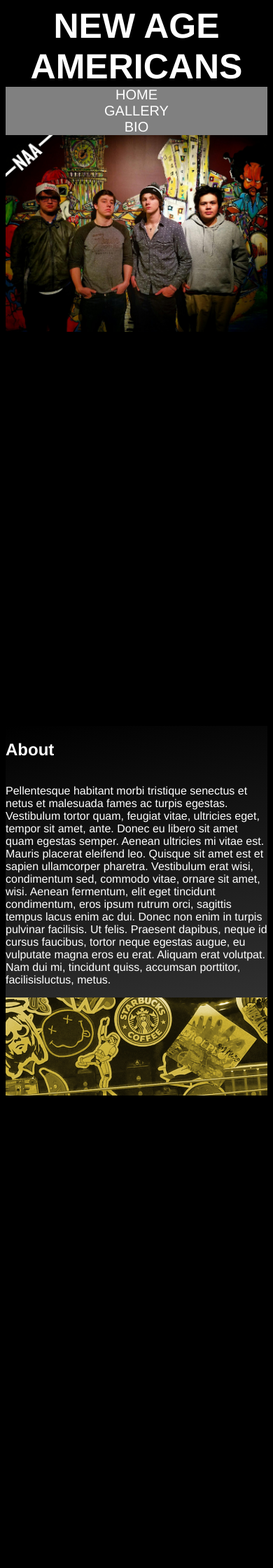
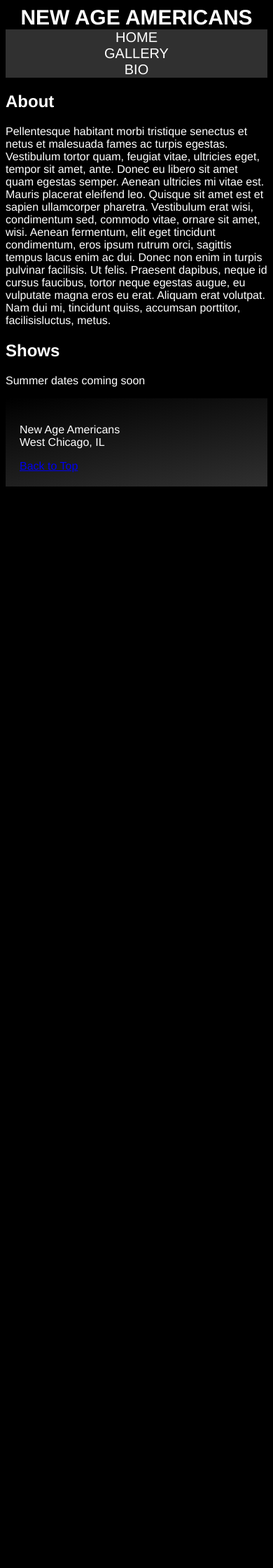
Before and after one commit to LucyVeron/website, a Flask app: page / in a window 390 px wide. Shown: the top 2240 px of the page at 70% size. After the commit the page ends 695 px from the top, so only its background shows below. Run offline with Flask 2, Linux system fonts and the light colour scheme.

Commit message:
enhanced media queries, better responsive behavior for varying screen size

```diff
--- a/static/style.css
+++ b/static/style.css
@@ -12,13 +12,12 @@ body, html{
 
 .header h1{
    color: white;
-   font-size: 50px;
    margin: 0 auto 0 auto;
 }
 
 .header ul{
    list-style-type: none;
-   background: grey;
+   background: #303030;
    font-size: 20px;
    margin: 0;
    padding: 0;
@@ -32,28 +31,10 @@ body, html{
    padding: 5%;
 }
 
-.fixed{
-   min-height: 100%;
-   background-size: cover;
-   background-attachment: fixed;
-   background-repeat: no-repeat;
-   background-position: center center;
-}
-
-.fixed.mural-bg{background-image: url("images/mural.JPG");}
-
-.fixed.yellow-bg{background-image: url("images/yellowimg.png");}
-
-.fixed.red-bg{background-image: url("images/redimg.png");}
-
-.scrolling{
+.container.scrolling{
    background-image: linear-gradient(170deg, black, #303030);
    display: flex;
    flex-direction: column;
-}
-
-.scrolling h2, p{
-   flex-grow: 1;
 }
 
 .footer{
@@ -80,21 +61,44 @@ body, html{
    margin: 0 auto 0 auto;
 }
 
-@media (max-width: 700px) {
-   .fixed {
-      background-attachment: scroll;
-      background-size: contain;
-      background-position: top center;
+@media (min-width: 795px){/*Big screens*/
+
+   h1{font-size: 50px;}
+
+   img{display: none;}
+
+   .fixed{
+      min-height: 100%;
+      background-size: cover;
+      background-attachment: fixed;
+      background-repeat: no-repeat;
    }
 
-   .scrolling{position: relative;}
+   .fixed.mural-bg{background-image: url("images/mural.JPG");}
+
+   .fixed.yellow-bg{background-image: url("images/yellowimg.png");}
+
+   .fixed.red-bg{background-image: url("images/redimg.png");}
+}
+
+@media (max-width: 795px){/*Little screens*/
+
+   h1{font-size: 30px;}
+
+   .container{
+      display: flex;
+      flex-direction: column;
+   }
+
+   .container img{max-width: 100%;}
 
    .header li a{
       display: block;
       padding: 0;
    }
+
    .header li a:hover{
-      background-color: #303030;
-      color:white;
+      background-color: #404040;
+      color: white;
    }
 }
```
